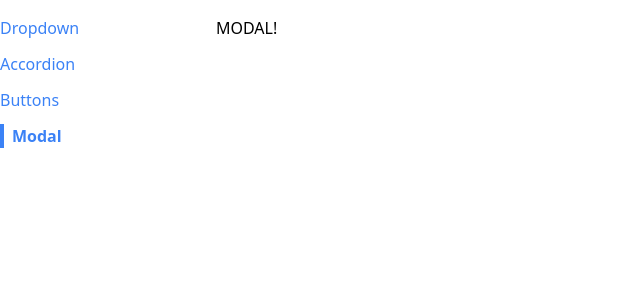
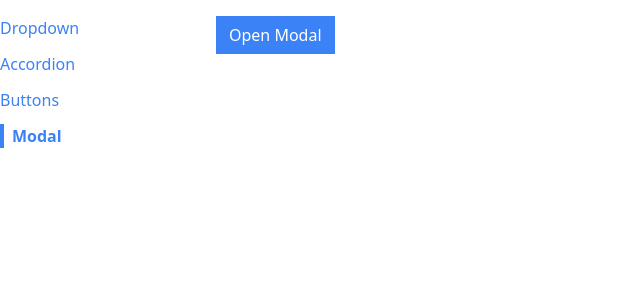
Before and after one commit to VsevolodPantjukhin/comps, a React (Create React App) app: page /modal in a window 1280 px wide. Shown: the top 300 px of the page, without its empty margins (0-640 px from the left). Built offline with nearby package versions, Linux system fonts and the light colour scheme.

Commit message:
Toggling Visibility

```diff
--- a/src/pages/ModalPage.js
+++ b/src/pages/ModalPage.js
@@ -1,8 +1,18 @@
 import Modal from '../components/Modal/Modal';
+import Button from '../components/Button/Button';
+import { useState } from 'react';
 const ModalPage = () => {
+  const [showModal, setShowModal] = useState(false);
+  const handleClick = () => {
+    setShowModal(true);
+  };
+
   return (
     <div>
-      <Modal />
+      <Button onClick={handleClick} primary>
+        Open Modal
+      </Button>
+      {showModal && <Modal />}
     </div>
   );
 };
```
